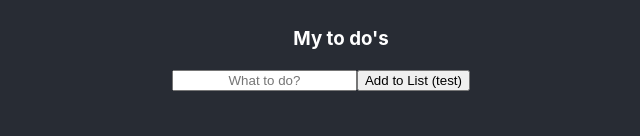
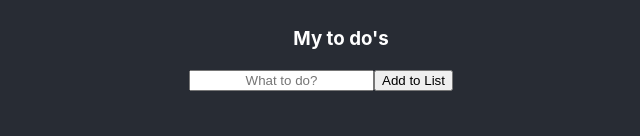
Before and after one commit to Mbarbotiko/new-to-do-list, a React (Create React App) app: page / in a window 1280 px wide. Shown: the part 164-300 px from the top of the page, without its empty margins (319-959 px from the left). Built offline with nearby package versions, Linux system fonts and the light colour scheme.

Commit message:
changing var name for submit button

```diff
--- a/src/components/SubmitButton.js
+++ b/src/components/SubmitButton.js
@@ -7,7 +7,7 @@ const SubmitButton = (props) => {
             <button
                 className='SubmitButton'
                 onClick={props.submitClick
-                }>{props.submitText}</button>
+                }>{props.submitButtonText}</button>
         </>
     )
 }
--- a/src/components/ToDoInput.js
+++ b/src/components/ToDoInput.js
@@ -92,7 +92,7 @@ class ToDoInput extends Component {
 
 
                     >Add to List</button> */}
-                    <SubmitButton submitText='Add to List (test)'
+                    <SubmitButton submitButtonText='Add to List'
                         submitClick={this.handleSubmit} />
                 </form>
                 <Tooltip
--- a/src/components/ToDoList.js
+++ b/src/components/ToDoList.js
@@ -62,7 +62,7 @@ class ToDoList extends Component {
         let forgetListButton = null;
         if (this.state.toDoItems.length > 0) {
             forgetListButton = <SubmitButton submitClick={this.removeLocalStorage}
-                submitText='Forget my list' />
+                submitButtonText='Forget My List' />
         }
         return (
 
```
